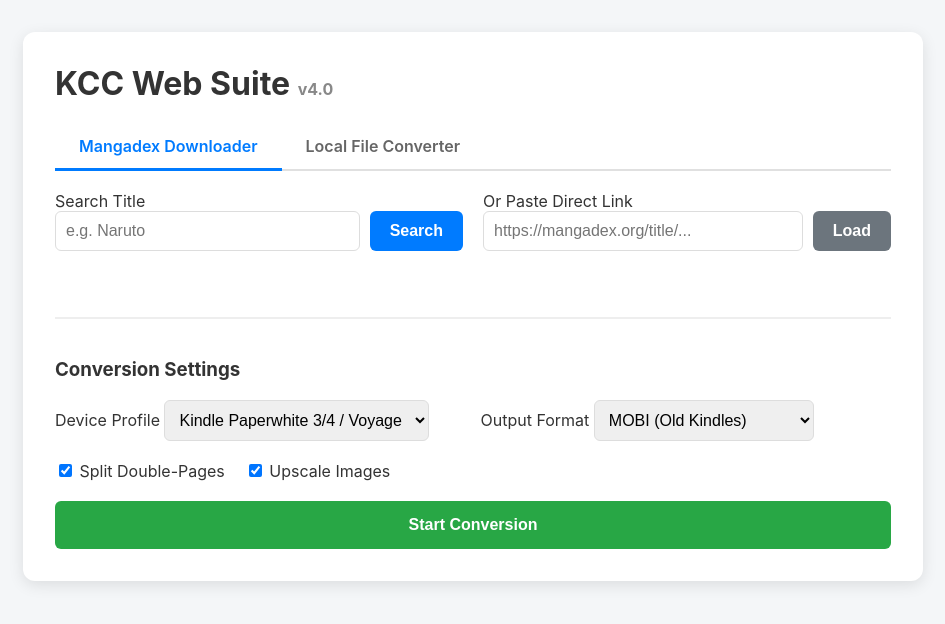
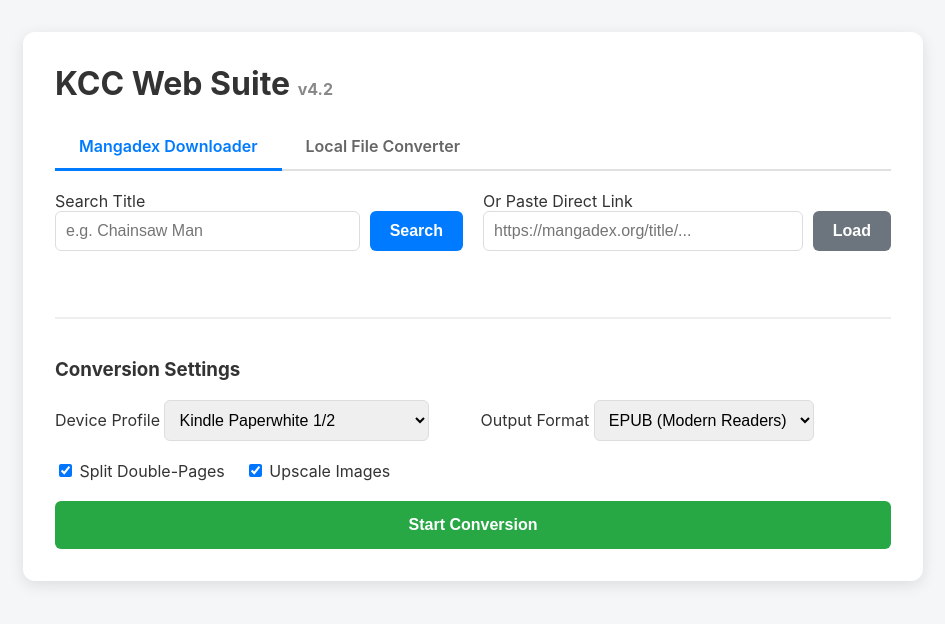
Before and after one commit to clownmandev/kcc-web, a Flask app: page / in a window 1280 px wide. Shown: the top 624 px of the page, without its empty margins (167-1112 px from the left). Run offline with Flask 3, Linux system fonts and the light colour scheme; parts of the project's set-up code (start-up, migrations or seed data) failed here and were passed over.

Commit message:
Update index.html

```diff
--- a/templates/index.html
+++ b/templates/index.html
@@ -3,12 +3,10 @@
 <head>
     <meta charset="UTF-8">
     <meta name="viewport" content="width=device-width, initial-scale=1.0">
-    <title>KCC Web Suite v4</title>
+    <title>KCC Web Suite v4.2</title>
     <style>
         body { font-family: -apple-system, BlinkMacSystemFont, "Segoe UI", Roboto, Helvetica, Arial, sans-serif; max-width: 900px; margin: 2rem auto; padding: 0 1rem; background: #f4f6f8; color: #333; }
         .container { background: white; padding: 2rem; border-radius: 12px; box-shadow: 0 4px 15px rgba(0,0,0,0.1); }
-
-        /* TABS */
         .tabs { display: flex; border-bottom: 2px solid #e0e0e0; margin-bottom: 20px; }
         .tab { padding: 12px 24px; cursor: pointer; color: #666; font-weight: 600; }
         .tab:hover { background: #f9f9f9; }
@@ -16,63 +14,43 @@
         .tab-content { display: none; animation: fadeIn 0.3s; }
         .tab-content.active { display: block; }
         @keyframes fadeIn { from { opacity: 0; } to { opacity: 1; } }
-
-        /* FORMS & INPUTS */
         .input-group { display: flex; gap: 10px; margin-bottom: 1rem; }
         input[type="text"], input[type="number"], select { flex-grow: 1; padding: 10px; border: 1px solid #ddd; border-radius: 6px; font-size: 1rem; }
         button { padding: 10px 20px; background: #007bff; color: white; border: none; border-radius: 6px; cursor: pointer; font-weight: bold; font-size: 1rem; transition: background 0.2s; }
         button:hover { background: #0056b3; }
         button.secondary { background: #6c757d; }
         button.secondary:hover { background: #5a6268; }
-
-        /* SEARCH RESULTS */
         #results { margin-top: 20px; max-height: 500px; overflow-y: auto; display: grid; grid-template-columns: 1fr; gap: 10px; }
-        .manga-item { border: 1px solid #eee; padding: 15px; background: white; border-radius: 8px; display: flex; gap: 15px; align-items: start; transition: transform 0.1s; }
-        .manga-item:hover { transform: translateY(-2px); box-shadow: 0 4px 8px rgba(0,0,0,0.05); }
+        .manga-item { border: 1px solid #eee; padding: 15px; background: white; border-radius: 8px; display: flex; gap: 15px; align-items: start; }
         .manga-thumb { width: 80px; height: 120px; object-fit: cover; border-radius: 4px; background: #ddd; flex-shrink: 0; }
         .manga-info { flex-grow: 1; }
         .manga-info h3 { margin: 0 0 5px 0; font-size: 1.1rem; }
         .manga-desc { font-size: 0.85rem; color: #666; margin-bottom: 10px; line-height: 1.4; }
-
-        /* SELECTION BOX */
         .selection-box { background: #eef2f5; padding: 15px; border-radius: 8px; border: 1px solid #dde2e5; margin-bottom: 20px; }
         .selection-header { font-weight: bold; color: #007bff; margin-bottom: 10px; font-size: 1.1rem; }
-
-        /* LOG WINDOW */
-        #log-window {
-            background: #1e1e1e; color: #00ff00; font-family: 'Consolas', monospace;
-            padding: 15px; height: 350px; overflow-y: scroll;
-            margin-top: 20px; display: none; border-radius: 8px;
-            font-size: 0.9rem; line-height: 1.4;
-        }
+        #log-window { background: #1e1e1e; color: #00ff00; font-family: 'Consolas', monospace; padding: 15px; height: 350px; overflow-y: scroll; margin-top: 20px; display: none; border-radius: 8px; font-size: 0.9rem; line-height: 1.4; }
         .status-line { color: #fff; background: #333; padding: 5px 10px; margin: 5px -10px; }
         .error-line { color: #ff4444; font-weight: bold; }
-
-        /* Drag Drop Zone */
         #drop-zone { border: 2px dashed #ccc; padding: 40px; text-align: center; color: #777; border-radius: 8px; cursor: pointer; transition: 0.2s; }
         #drop-zone:hover { background: #fafafa; border-color: #aaa; }
     </style>
     <script>
-        let currentMode = 'mangadex'; // 'mangadex' or 'local'
+        let currentMode = 'mangadex';
         let uploadedFilename = null;
 
         function switchTab(mode) {
             currentMode = mode;
             document.querySelectorAll('.tab').forEach(t => t.classList.remove('active'));
             document.querySelectorAll('.tab-content').forEach(c => c.classList.remove('active'));
-
             document.getElementById(`tab-${mode}`).classList.add('active');
             document.getElementById(`content-${mode}`).classList.add('active');
         }
 
-        // --- MANGADEX FUNCTIONS ---
         async function searchManga() {
             const query = document.getElementById('search-query').value;
             if(!query) return;
-
             const btn = document.getElementById('btn-search');
             btn.innerText = "Searching..."; btn.disabled = true;
-
             const res = await fetch('/api/search', {
                 method: 'POST',
                 headers: {'Content-Type': 'application/x-www-form-urlencoded'},
@@ -80,12 +58,9 @@
             });
             const data = await res.json();
             btn.innerText = "Search"; btn.disabled = false;
-
             const container = document.getElementById('results');
             container.innerHTML = '';
-
             if (data.error) { container.innerHTML = `<div style="color:red">Error: ${data.error}</div>`; return; }
-
             data.forEach(m => {
                 const safeTitle = m.title.replace(/'/g, "\\'").replace(/"/g, '&quot;');
                 container.innerHTML += `
@@ -98,25 +73,18 @@
                         </div>
                     </div>`;
             });
-            container.style.display = 'grid';
         }
 
         async function resolveLink() {
             const link = document.getElementById('direct-link').value;
             if(!link) return;
-
             const res = await fetch('/api/resolve_link', {
                 method: 'POST',
                 headers: {'Content-Type': 'application/x-www-form-urlencoded'},
                 body: 'link=' + encodeURIComponent(link)
             });
             const data = await res.json();
-
-            if (data.error) {
-                alert(data.error);
-            } else {
-                selectManga(data.id, data.title);
-            }
+            if (data.error) { alert(data.error); } else { selectManga(data.id, data.title); }
         }
 
         function selectManga(id, title) {
@@ -124,36 +92,28 @@
             document.getElementById('selected-manga-title').value = title;
             document.getElementById('selected-label').innerHTML = `Selected: <b>${title}</b>`;
             document.getElementById('selection-area').style.display = 'block';
-            document.getElementById('results').style.display = 'none';
+            document.getElementById('results').innerHTML = '';
             document.getElementById('search-query').value = '';
             document.getElementById('direct-link').value = '';
         }
 
-        // --- LOCAL FILE FUNCTIONS ---
         async function uploadFile() {
             const fileInput = document.getElementById('file-input');
             const file = fileInput.files[0];
             if (!file) return;
-
             const formData = new FormData();
             formData.append('file', file);
-
             const statusDiv = document.getElementById('upload-status');
             statusDiv.innerHTML = "Uploading... Please wait.";
-
             const res = await fetch('/api/upload', { method: 'POST', body: formData });
             const data = await res.json();
-
             if (data.status === 'success') {
                 uploadedFilename = data.filename;
                 statusDiv.innerHTML = `Ready to convert: <b>${data.filename}</b>`;
                 document.getElementById('btn-start').innerText = "Start Conversion (Local)";
-            } else {
-                statusDiv.innerHTML = `Upload Failed: ${data.error}`;
-            }
+            } else { statusDiv.innerHTML = `Upload Failed: ${data.error}`; }
         }
 
-        // --- PROCESS ---
         function startProcess() {
             const logWin = document.getElementById('log-window');
             logWin.style.display = 'block';
@@ -178,21 +138,17 @@
                 const title = document.getElementById('selected-manga-title').value;
                 const start = document.getElementById('vol-start').value;
                 const end = document.getElementById('vol-end').value;
-
                 if(!id) { alert("Please select a manga first."); return; }
-
                 params.append('manga_id', id);
                 params.append('manga_title', title);
                 params.append('vol_start', start);
                 params.append('vol_end', end);
-
             } else {
                 if(!uploadedFilename) { alert("Please upload a file first."); return; }
                 params.append('filename', uploadedFilename);
             }
 
             const evtSource = new EventSource("/stream_convert?" + params.toString());
-
             evtSource.onmessage = function(e) {
                 if (e.data.startsWith("DONE:")) {
                     const filename = e.data.replace("DONE: ", "").trim();
@@ -209,14 +165,13 @@
                 }
                 logWin.scrollTop = logWin.scrollHeight;
             };
-
             evtSource.onerror = () => evtSource.close();
         }
     </script>
 </head>
 <body>
     <div class="container">
-        <h1 style="margin-top:0;">KCC Web Suite <span style="font-size:0.5em; color:#888;">v4.0</span></h1>
+        <h1 style="margin-top:0;">KCC Web Suite <span style="font-size:0.5em; color:#888;">v4.2</span></h1>
 
         <div class="tabs">
             <div class="tab active" id="tab-mangadex" onclick="switchTab('mangadex')">Mangadex Downloader</div>
@@ -228,7 +183,7 @@
                 <div>
                     <label>Search Title</label>
                     <div class="input-group">
-                        <input type="text" id="search-query" placeholder="e.g. Naruto">
+                        <input type="text" id="search-query" placeholder="e.g. Chainsaw Man">
                         <button id="btn-search" onclick="searchManga()">Search</button>
                     </div>
                 </div>
@@ -270,8 +225,8 @@
                 <div>
                     <label>Device Profile</label>
                     <select id="kcc-profile">
-                        <option value="KV" selected>Kindle Paperwhite 3/4 / Voyage</option>
-                        <option value="KPW">Kindle Paperwhite 1/2</option>
+                        <option value="KV">Kindle Paperwhite 3/4 / Voyage</option>
+                        <option value="KPW" selected>Kindle Paperwhite 1/2</option>
                         <option value="KO">Kindle Oasis</option>
                         <option value="OTHER">Other / Generic</option>
                     </select>
@@ -279,8 +234,8 @@
                 <div>
                     <label>Output Format</label>
                     <select id="kcc-format">
-                        <option value="MOBI" selected>MOBI (Old Kindles)</option>
-                        <option value="EPUB">EPUB (Modern Readers)</option>
+                        <option value="MOBI">MOBI (Old Kindles)</option>
+                        <option value="EPUB" selected>EPUB (Modern Readers)</option>
                         <option value="CBZ">CBZ (Raw)</option>
                     </select>
                 </div>
```
